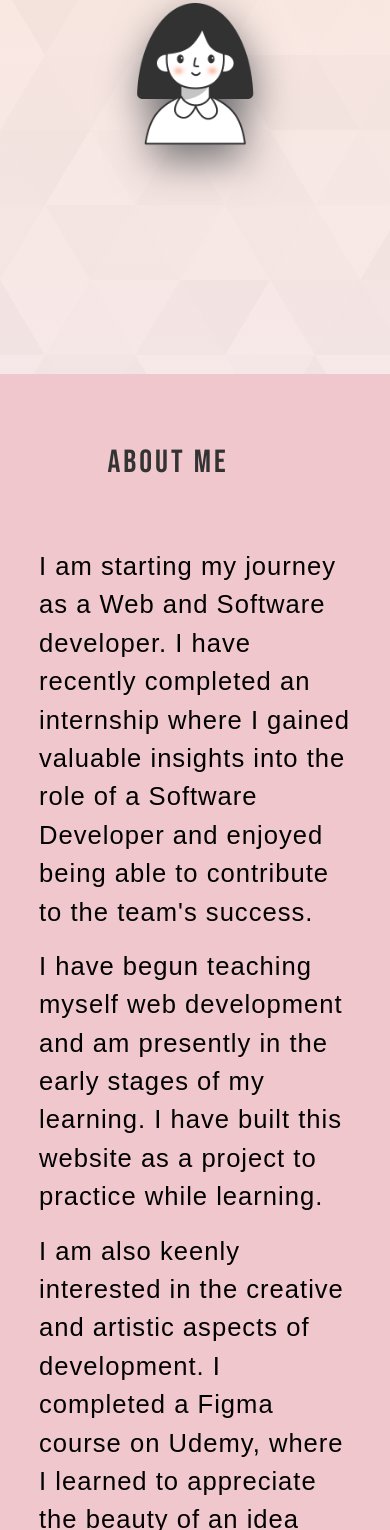
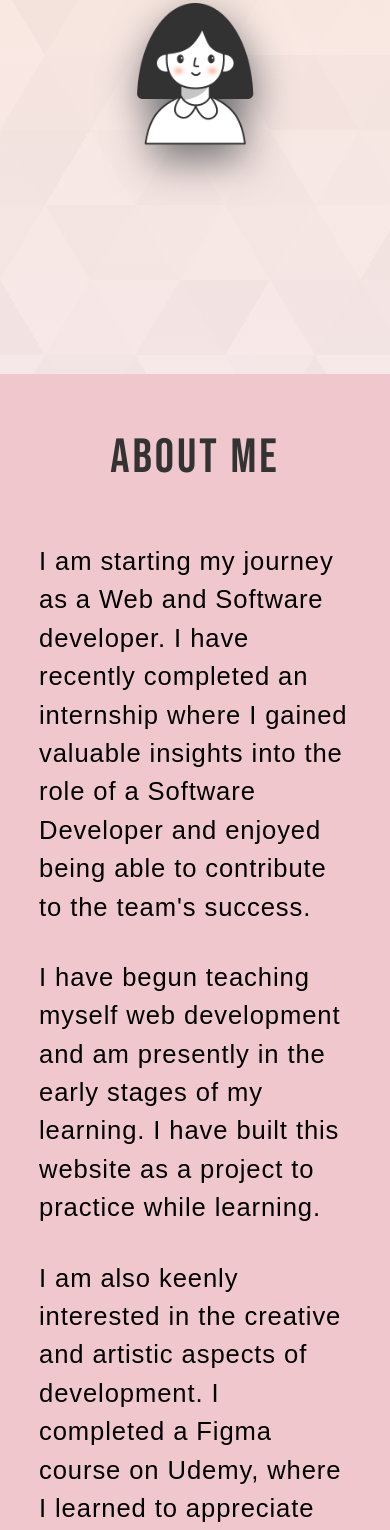
Before and after one commit to neerajkharb/portfolio-website, a plain HTML site: page index.html in a window 390 px wide. Shown: the part 470-2000 px from the top of the page. Drawn offline with Linux system fonts and the light colour scheme.

Commit message:
about-me

```diff
--- a/css/index.css
+++ b/css/index.css
@@ -138,40 +138,44 @@
 
     /* about section */
 
+    .heading-about {
+      padding: 20px 20px;
+      text-align: center;
+    }
+
     .aboutme{
-        padding-left: 25%;
-        font-size: 2rem;
+
+        padding: 20px 0px;
     }
-    .text-about {
+
+    .text-about{
         width: 80%;
     }
+
     .text-about .para1{
-        margin-bottom: 1rem;
         text-align: left;
-        letter-spacing: 1px;
+        letter-spacing: 0.9px;
 
     }
     .text-about .para2{
-        margin-bottom: 1rem;
         text-align: left;
-        letter-spacing: 1px;
+        letter-spacing: 0.9px;
 
     }
     .text-about .para3{
-        margin-bottom: 1rem;
         text-align: left;
-        letter-spacing: 1px;
+        letter-spacing: 0.9px;
     }
     .text-about .para4{
-        margin-bottom: 1rem;
+
         text-align: left;
-        letter-spacing: 1px;
+        letter-spacing: 0.9px;
     }
 
     .text-about .para5{
-        margin-bottom: 1rem;
+
         text-align: left;
-        letter-spacing: 1px;
+        letter-spacing: 0.9px;
 
     }
 }
```
